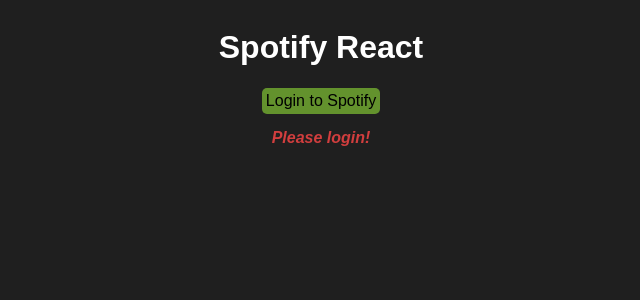
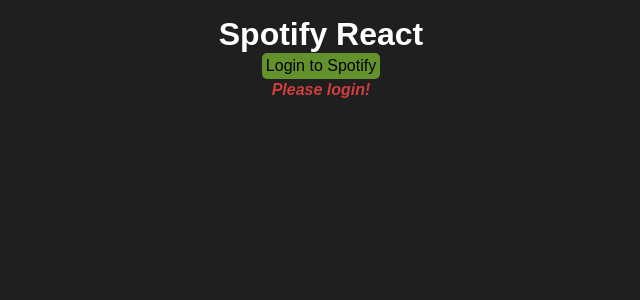
Before and after one commit to FluroAsh/spotifree, a React (Create React App) app: page / in a window 1280 px wide. Shown: the top 300 px of the page, without its empty margins (319-959 px from the left). Built offline with nearby package versions, Linux system fonts and the light colour scheme.

Commit message:
changes to CSS grid from flexbox & adds some placeholder styling for artist cards

```diff
--- a/src/App.css
+++ b/src/App.css
@@ -1,38 +1,49 @@
+*,
+*::before,
+*::after {
+  margin: 0;
+  padding: 0;
+  box-sizing: border-box;
+  font-family: inherit;
+}
+
 html {
   background: #1f1f1f;
 }
 
 body {
-  height: auto;
-  display: flex;
-  flex-direction: column;
-  justify-content: center;
-  align-items: center;
   font-family: Arial, Helvetica, sans-serif;
   color: #fff;
+}
 
-}
 h1 {
-  text-align:center;
+  text-align: center;
 }
 
 h2 {
   color: #d13e3e;
   padding: 2px;
-  text-align:center;
+  text-align: center;
   font-style: italic;
   font-size: 1em;
   cursor: default;
 }
 
+.app {
+  min-width: 100vw;
+  min-height: 100vh;
+}
+
 .app-header {
+  margin: 1em 0;
   display: flex;
   flex-direction: column;
   justify-content: center;
   align-items: center;
 }
 
-a, button {
+a,
+button {
   padding: 4px;
   border-radius: 5px;
   color: #000;
@@ -41,9 +52,14 @@
   text-align: center;
 }
 
+button:hover {
+  cursor: pointer;
+}
+
 #logout-btn {
   max-width: 100%;
   width: 200px;
+  margin: 10px;
 }
 
 #search-btn {
@@ -54,7 +70,7 @@
 form {
   display: flex;
   justify-content: center;
-  margin-top: 5px;
+  margin: 5px;
 }
 
 input[type="text"] {
@@ -62,36 +78,75 @@
   background: #d2dfc2;
   border-radius: 5px;
   transition: 100ms ease-in;
+  padding: 4px;
 }
 
 input:focus {
-  outline: 2px solid rgb(136, 197, 124);
+  box-shadow: 0 0 4px 3px rgba(157, 242, 172, 50),
+    0 0 5px 3px rgba(111, 240, 85, 50), 0 0 6px 3px rgba(56, 203, 37, 50);
 }
 
 .artist-container {
-  max-width: 100%;
   display: flex;
-  flex-wrap: wrap;
+  justify-content: center;
+}
 
+.artist-grid {
+  width: 100%;
+  display: grid;
+  grid-template-columns: repeat(4, 200px);
+  grid-template-rows: auto;
+  justify-content: center;
+  align-self: center;
+  gap: 1em;
+  margin: 1em;
 }
 
 .artist-card {
   display: flex;
   flex-direction: column;
+  text-align: center;
   justify-content: space-between;
-  text-align: center;
-  margin: 1em auto;
   width: 200px;
+  padding: 5px;
+  background: aqua;
+  border-radius: 5px;
 }
 
 .artist-card h3 {
-  margin-bottom: 5px;
+  margin: 0 0 5px;
 }
 
 img {
   max-width: 100%;
-  width: 200px;
   height: 200px;
   object-fit: cover;
   border-radius: 15px;
 }
+
+/* medium */
+@media (max-width: 900px) {
+  .artist-grid {
+    grid-template-columns: repeat(3, 200px);
+  }
+}
+/* small */
+@media (max-width: 700px) {
+  .artist-grid {
+    grid-template-columns: repeat(2, 200px);
+    gap: 0.8em;
+  }
+}
+/* extra small */
+@media (max-width: 550px) {
+  .artist-grid {
+    grid-template-columns: repeat(2, 150px);
+    /* gap: 0.8em; */
+  }
+  .artist-card {
+    width: 150px;
+  }
+  img {
+    height: 150px;
+  }
+}
--- a/src/App.js
+++ b/src/App.js
@@ -71,7 +71,7 @@
   };
 
   return (
-    <div className="app">
+    <>
       <header className="app-header">
         <h1>Spotify React</h1>
         {!token ? (
@@ -85,7 +85,6 @@
             Logout
           </button>
         )}
-      </header>
         {token ? (
           <form onSubmit={searchArtists}>
             <input
@@ -99,10 +98,12 @@
         ) : (
           <h2>Please login!</h2>
         )}
+      </header>
+
       <div className="artist-container">
-        {token && artists && renderArtists()}
+        <div className="artist-grid">{token && artists && renderArtists()}</div>
       </div>
-    </div>
+    </>
   );
 }
 
```
Also changed, not shown: 1 other file (tests, documents, lock files or other folders). Lines whose indentation alone changed are shown as unchanged.
